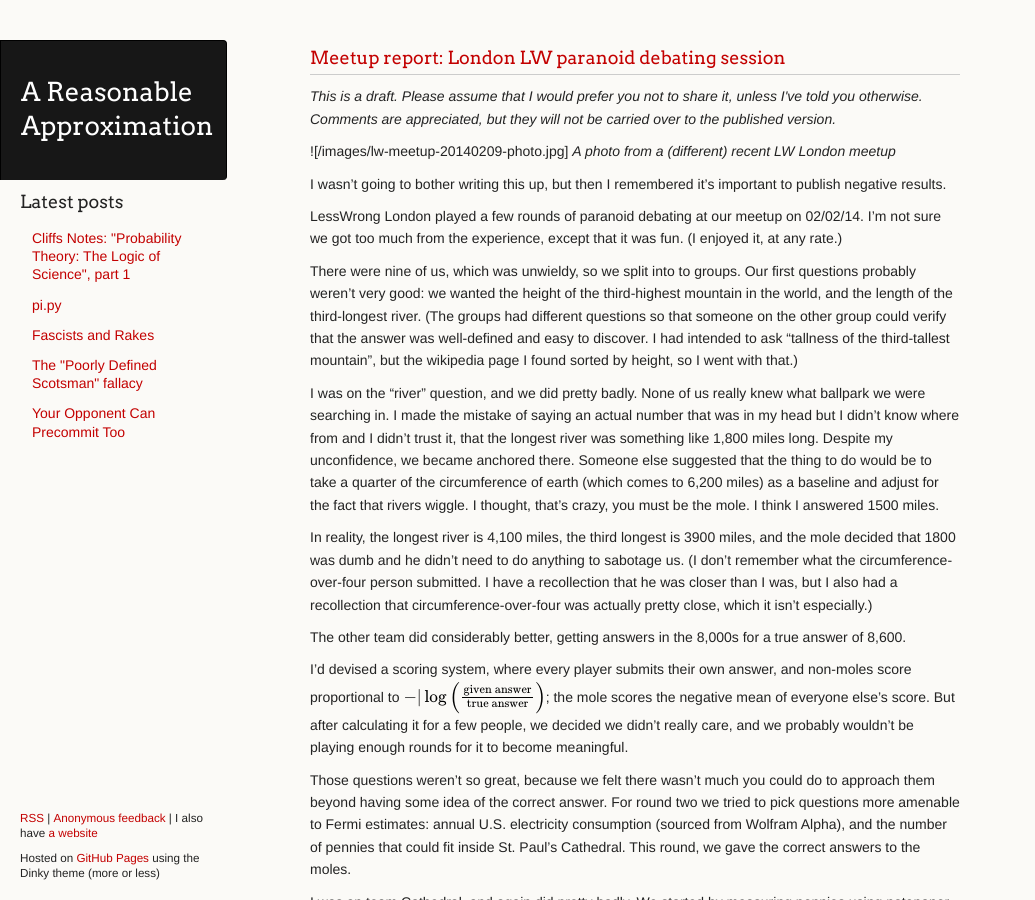
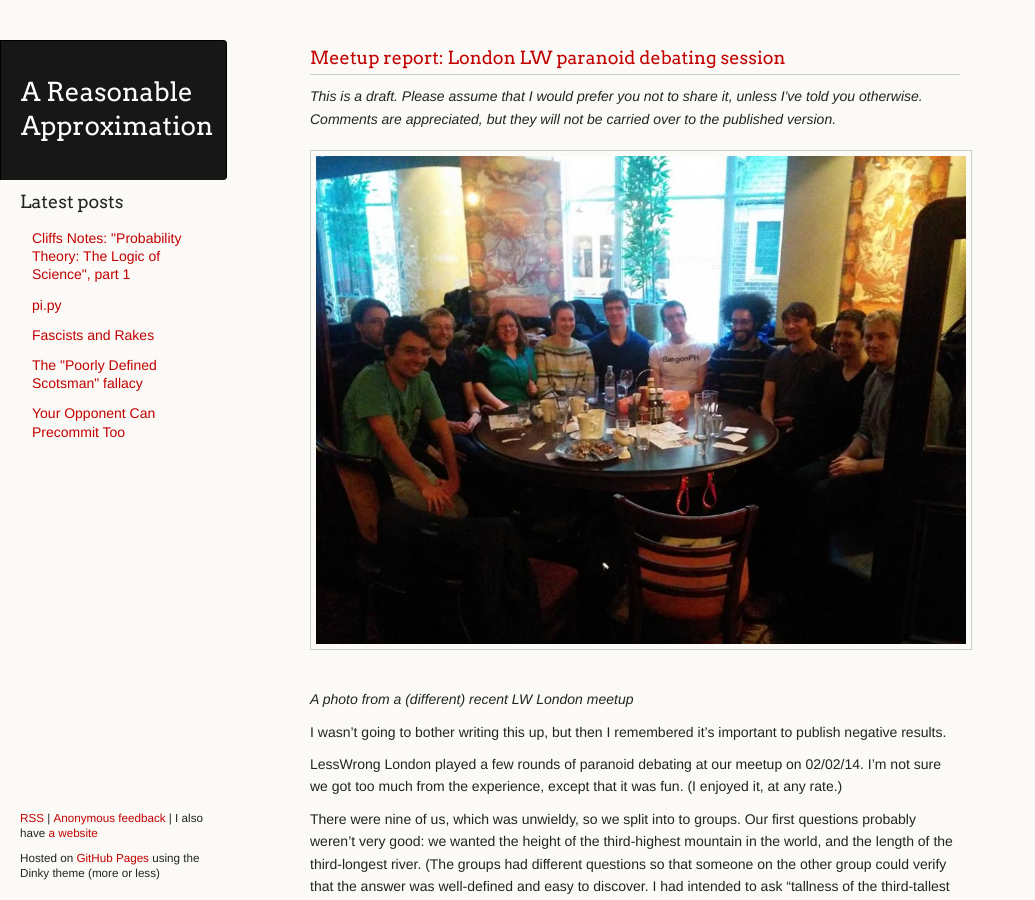
Before and after one commit to ChickenProp/chickenprop.github.com, a Jekyll site: the page built from drafts/london-lw-paranoid-debating.md, in a window 1280 px wide and 900 px high. Shown: the whole window, without its empty margins (0-1035 px from the left). Built offline with Jekyll 4.4.1, drawn with Linux system fonts in a browser that asks for light colours; nearby versions of some CDN libraries; Markdown is read by kramdown in place of the engine named in the settings; formulas are drawn with MathJax 3; comment, search, counter and statistics services are not loaded.

Commit message:
image syntax

```diff
--- a/drafts/london-lw-paranoid-debating.md
+++ b/drafts/london-lw-paranoid-debating.md
@@ -2,7 +2,7 @@
 layout: draft
 title: "Meetup report: London LW paranoid debating session"
 ---
-![/images/lw-meetup-20140209-photo.jpg]
+![photo](/images/lw-meetup-20140209-photo.jpg)
 *A photo from a (different) recent LW London meetup*
 
 I wasn't going to bother writing this up, but then I remembered it's important to publish negative results.
```
